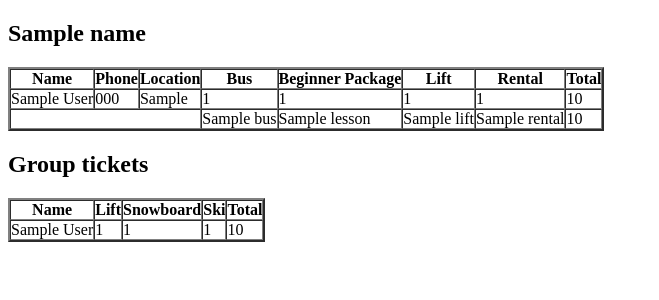
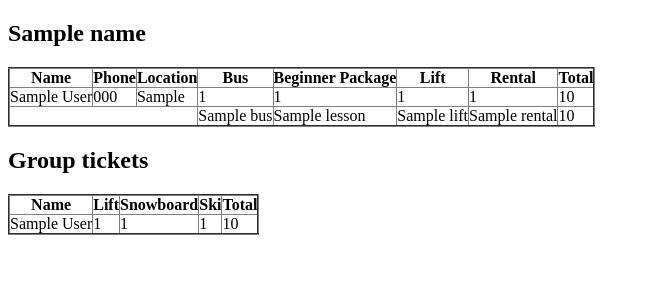
Before and after one commit to zcmyth/start, a Flask app: template client/templates/status.html in a window 1280 px wide. Shown: the top 300 px of the page, without its empty margins (0-659 px from the left). Run offline with Flask 2, Linux system fonts and the light colour scheme; tables that the repository leaves empty hold one stand-in row (Sample ...); the template is opened without the code that fills it: values named after a table or form of the project are taken from there, most other values are stand-ins (such as "Sample title", 1, 10 or a date in 2020).

Commit message:
imporve table style

```diff
--- a/client/templates/status.html
+++ b/client/templates/status.html
@@ -10,7 +10,7 @@
 
 <body>
   <h2>{{name}}</h2>
-  <table border="2" cellpadding="0" cellspacing="0">
+  <table border="2" cellpadding="0" cellspacing="0" style="border-collapse:collapse;">
     <tr>
       <th>Name</th>
       <th>Phone</th>
@@ -45,7 +45,7 @@
 
   {% if ticket_orders %}
   <h2>Group tickets</h2>
-  <table border="2" cellpadding="0" cellspacing="0">
+  <table border="2" cellpadding="0" cellspacing="0" style="border-collapse:collapse;">
     <tr>
       <th>Name</th>
       <th>Lift</th>
```
